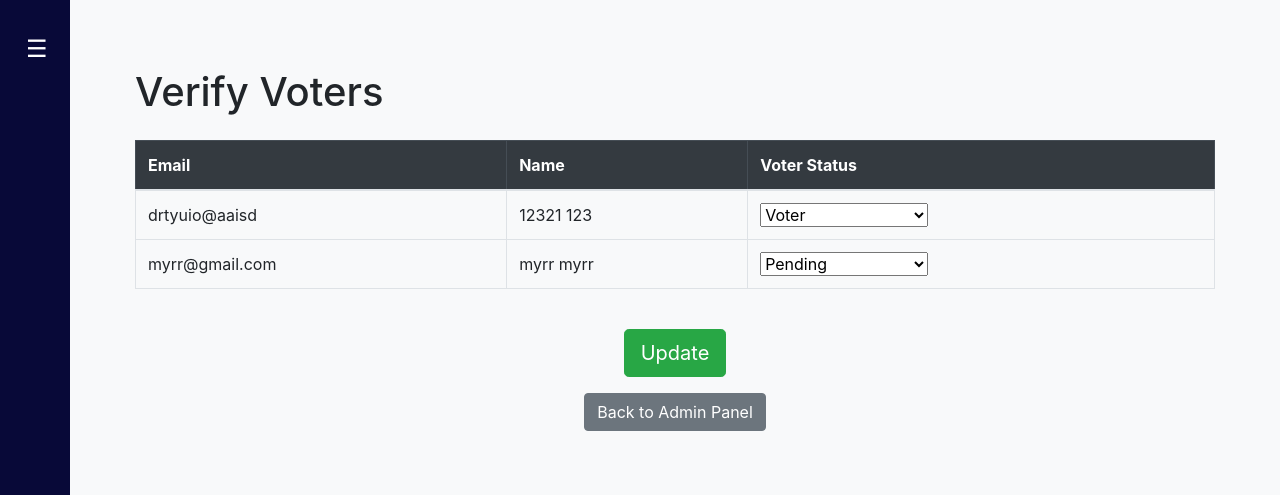
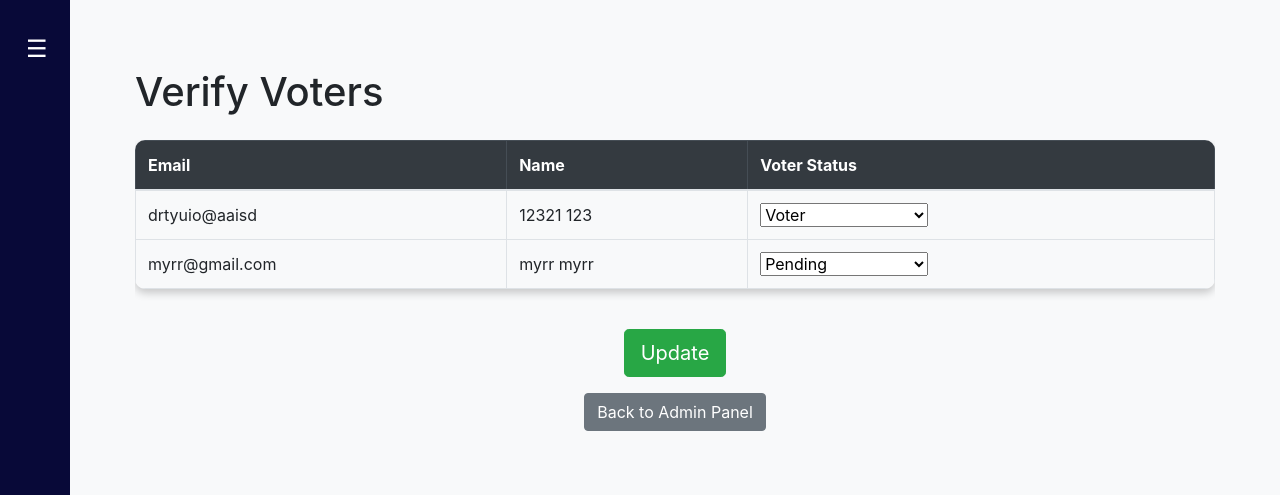
Before and after one commit to Rob-Eugene30/BIP, a Flask app: page /admin/verify_voters in a window 1280 px wide. Shown: the top 495 px of the page. Run offline with Flask 3, Linux system fonts and the light colour scheme; a user stored in the database is signed in; some libraries are stand-ins or nearby versions.

Commit message:
more htmls uniform

```diff
--- a/Website/templates/audit_report.html
+++ b/Website/templates/audit_report.html
@@ -8,7 +8,7 @@
     <h1 class="mb-4">Audit Trail Report</h1>
 
     {% if audit_logs %}
-    <table class="table table-striped table-bordered">
+    <table class="table table-striped table-bordered" style="border-radius: 10px; box-shadow: 0 4px 8px rgba(0, 0, 0, 0.2); overflow: hidden;">
         <thead class="thead-dark">
             <tr>
                 <th>Timestamp</th>
--- a/Website/templates/verify_voters.html
+++ b/Website/templates/verify_voters.html
@@ -10,7 +10,7 @@
 
     <form id="voterForm" action="{{ url_for('views.update_voter_status') }}" method="POST">
         <div class="table-responsive">
-            <table class="table table-bordered table-hover align-middle">
+            <table class="table table-bordered table-hover align-middle custom-table">
                 <thead class="table-dark">
                     <tr>
                         <th>Email</th>
@@ -54,4 +54,11 @@
     </div>
 </div>
 
+<style>
+    .custom-table {
+        border-radius: 10px;
+        box-shadow: 0 4px 8px rgba(0, 0, 0, 0.2);
+        overflow: hidden; /* Ensures the corners of child elements (like <th> and <td>) are also rounded */
+    }
+</style>
 {% endblock %}
```
Also changed, not shown: instance/database.db.
